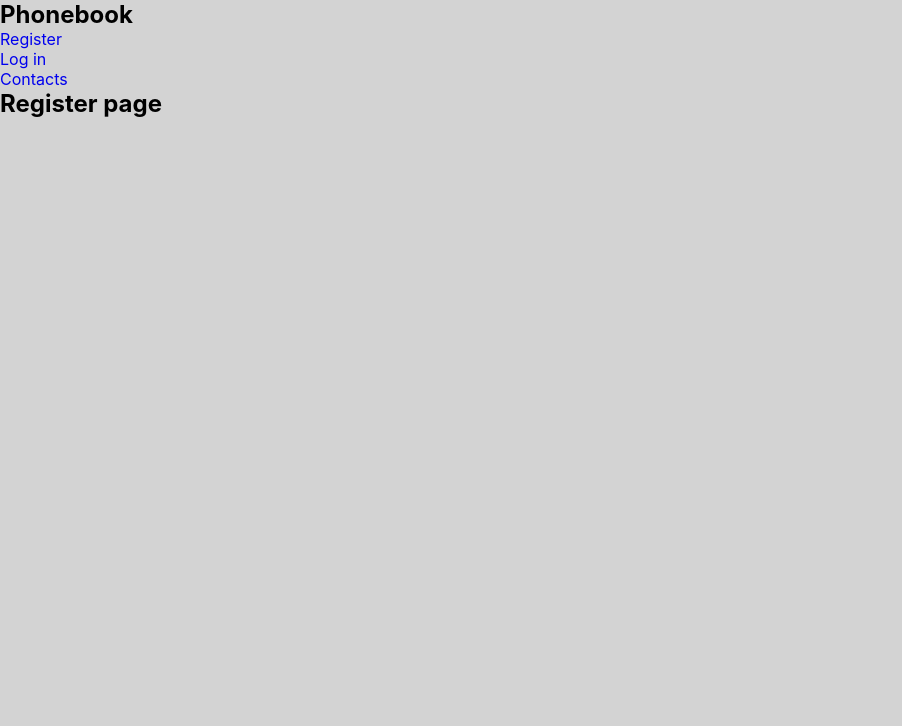
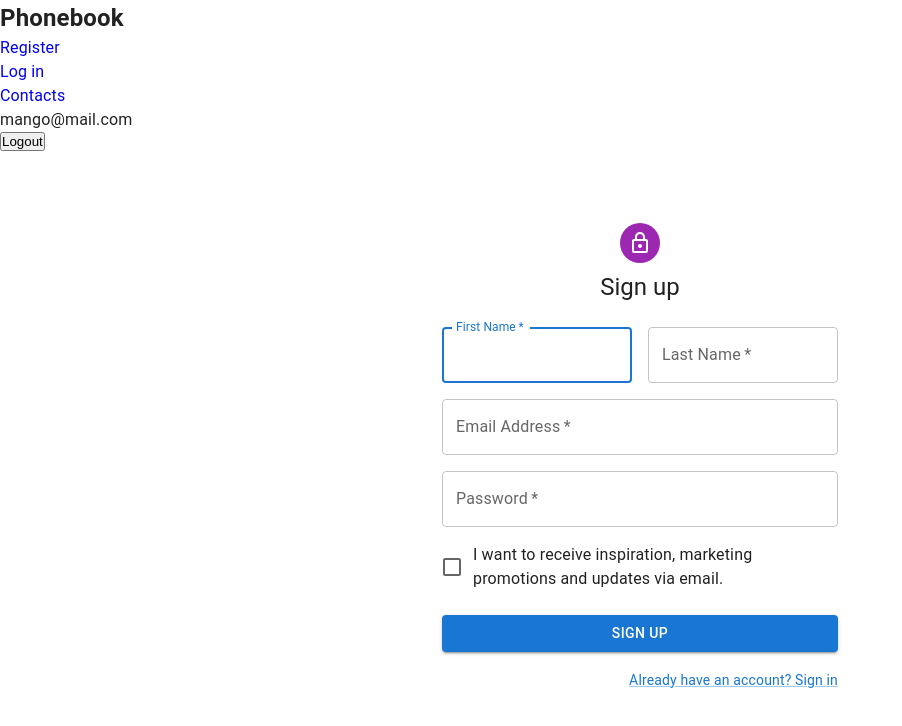
Before and after one commit to OleksandrPM/goit-react-hw-08-phonebook, a React (Create React App) app: page /goit-react-hw-08-phonebook/register in a window 1280 px wide. Shown: the top 726 px of the page, without its empty margins (0-902 px from the left). Built offline with nearby package versions, Linux system fonts and the light colour scheme; the HTML template or start-up script is replaced by a standard one.

Commit message:
Added some components

```diff
--- a/package.json
+++ b/package.json
@@ -6,6 +6,7 @@
   "dependencies": {
     "@emotion/react": "^11.11.1",
     "@emotion/styled": "^11.11.0",
+    "@mui/icons-material": "^5.11.16",
     "@mui/material": "^5.13.5",
     "@reduxjs/toolkit": "^1.9.5",
     "@testing-library/jest-dom": "^5.16.3",
--- a/src/components/Layout/Layout.jsx
+++ b/src/components/Layout/Layout.jsx
@@ -2,16 +2,20 @@
 import { Outlet } from 'react-router-dom';
 import css from './Layout.module.css';
 import Navigation from 'components/Navigation';
+import UserMenu from 'components/UserMenu/UserMenu';
 
 // const Loader = lazy(() => import('../Loader'));
 
 export default function Layout() {
+  const isLogin = true; //change on data from store
+
   return (
     <div className={css.page}>
       <header className={css.head}>
         <div className={css.container}>
           <h2>Phonebook</h2>
           <Navigation />
+          {isLogin && <UserMenu />}
         </div>
       </header>
       <main>
--- /dev/null
+++ b/src/components/UserMenu/UserMenu.jsx
@@ -0,0 +1,10 @@
+export default function UserMenu() {
+  const email = 'mango@mail.com'; //change on data from backend
+
+  return (
+    <div>
+      <p>{email}</p>
+      <button>Logout</button>
+    </div>
+  );
+}
--- /dev/null
+++ b/src/components/UserMenu/index.js
@@ -0,0 +1 @@
+export { default } from './UserMenu';
--- a/src/pages/Login/Login.jsx
+++ b/src/pages/Login/Login.jsx
@@ -1,7 +1,122 @@
+import * as React from 'react';
+import Avatar from '@mui/material/Avatar';
+import Button from '@mui/material/Button';
+import CssBaseline from '@mui/material/CssBaseline';
+import TextField from '@mui/material/TextField';
+import FormControlLabel from '@mui/material/FormControlLabel';
+import Checkbox from '@mui/material/Checkbox';
+import Link from '@mui/material/Link';
+import Grid from '@mui/material/Grid';
+import Box from '@mui/material/Box';
+import LockOutlinedIcon from '@mui/icons-material/LockOutlined';
+import Typography from '@mui/material/Typography';
+import Container from '@mui/material/Container';
+import { createTheme, ThemeProvider } from '@mui/material/styles';
+
+// function Copyright(props) {
+//   return (
+//     <Typography
+//       variant="body2"
+//       color="text.secondary"
+//       align="center"
+//       {...props}
+//     >
+//       {'Copyright © '}
+//       <Link color="inherit" href="https://mui.com/">
+//         Your Website
+//       </Link>{' '}
+//       {new Date().getFullYear()}
+//       {'.'}
+//     </Typography>
+//   );
+// }
+
+// TODO remove, this demo shouldn't need to reset the theme.
+
+const defaultTheme = createTheme();
+
 export default function Login() {
+  const handleSubmit = event => {
+    event.preventDefault();
+    const data = new FormData(event.currentTarget);
+    console.log({
+      email: data.get('email'),
+      password: data.get('password'),
+    });
+  };
+
   return (
-    <>
-      <h2>Login page</h2>
-    </>
+    <ThemeProvider theme={defaultTheme}>
+      <Container component="main" maxWidth="xs">
+        <CssBaseline />
+        <Box
+          sx={{
+            marginTop: 8,
+            display: 'flex',
+            flexDirection: 'column',
+            alignItems: 'center',
+          }}
+        >
+          <Avatar sx={{ m: 1, bgcolor: 'secondary.main' }}>
+            <LockOutlinedIcon />
+          </Avatar>
+          <Typography component="h1" variant="h5">
+            Sign in
+          </Typography>
+          <Box
+            component="form"
+            onSubmit={handleSubmit}
+            noValidate
+            sx={{ mt: 1 }}
+          >
+            <TextField
+              margin="normal"
+              required
+              fullWidth
+              id="email"
+              label="Email Address"
+              name="email"
+              autoComplete="email"
+              autoFocus
+            />
+            <TextField
+              margin="normal"
+              required
+              fullWidth
+              name="password"
+              label="Password"
+              type="password"
+              id="password"
+              autoComplete="current-password"
+            />
+            <FormControlLabel
+              control={<Checkbox value="remember" color="primary" />}
+              label="Remember me"
+            />
+            <Button
+              type="submit"
+              fullWidth
+              variant="contained"
+              sx={{ mt: 3, mb: 2 }}
+            >
+              Sign In
+            </Button>
+            <Grid container>
+              <Grid item xs>
+                <Link href="#" variant="body2">
+                  Forgot password?
+                </Link>
+              </Grid>
+              <Grid item>
+                <Link href="#" variant="body2">
+                  {"Don't have an account? Sign Up"}
+                </Link>
+              </Grid>
+            </Grid>
+          </Box>
+        </Box>
+        {/* <Copyright sx={{ mt: 8, mb: 4 }} /> */}
+      </Container>
+    </ThemeProvider>
   );
 }
--- a/src/pages/Register/Register.jsx
+++ b/src/pages/Register/Register.jsx
@@ -1,7 +1,145 @@
+import * as React from 'react';
+import Avatar from '@mui/material/Avatar';
+import Button from '@mui/material/Button';
+import CssBaseline from '@mui/material/CssBaseline';
+import TextField from '@mui/material/TextField';
+import FormControlLabel from '@mui/material/FormControlLabel';
+import Checkbox from '@mui/material/Checkbox';
+import Link from '@mui/material/Link';
+import Grid from '@mui/material/Grid';
+import Box from '@mui/material/Box';
+import LockOutlinedIcon from '@mui/icons-material/LockOutlined';
+import Typography from '@mui/material/Typography';
+import Container from '@mui/material/Container';
+import { createTheme, ThemeProvider } from '@mui/material/styles';
+
+// function Copyright(props) {
+//   return (
+//     <Typography
+//       variant="body2"
+//       color="text.secondary"
+//       align="center"
+//       {...props}
+//     >
+//       {'Copyright © '}
+//       <Link color="inherit" href="https://mui.com/">
+//         Your Website
+//       </Link>{' '}
+//       {new Date().getFullYear()}
+//       {'.'}
+//     </Typography>
+//   );
+// }
+
+// TODO remove, this demo shouldn't need to reset the theme.
+
+const defaultTheme = createTheme();
+
 export default function Register() {
+  const handleSubmit = event => {
+    event.preventDefault();
+    const data = new FormData(event.currentTarget);
+    console.log({
+      email: data.get('email'),
+      password: data.get('password'),
+    });
+  };
+
   return (
-    <>
-      <h2>Register page</h2>
-    </>
+    <ThemeProvider theme={defaultTheme}>
+      <Container component="main" maxWidth="xs">
+        <CssBaseline />
+        <Box
+          sx={{
+            marginTop: 8,
+            display: 'flex',
+            flexDirection: 'column',
+            alignItems: 'center',
+          }}
+        >
+          <Avatar sx={{ m: 1, bgcolor: 'secondary.main' }}>
+            <LockOutlinedIcon />
+          </Avatar>
+          <Typography component="h1" variant="h5">
+            Sign up
+          </Typography>
+          <Box
+            component="form"
+            noValidate
+            onSubmit={handleSubmit}
+            sx={{ mt: 3 }}
+          >
+            <Grid container spacing={2}>
+              <Grid item xs={12} sm={6}>
+                <TextField
+                  autoComplete="given-name"
+                  name="firstName"
+                  required
+                  fullWidth
+                  id="firstName"
+                  label="First Name"
+                  autoFocus
+                />
+              </Grid>
+              <Grid item xs={12} sm={6}>
+                <TextField
+                  required
+                  fullWidth
+                  id="lastName"
+                  label="Last Name"
+                  name="lastName"
+                  autoComplete="family-name"
+                />
+              </Grid>
+              <Grid item xs={12}>
+                <TextField
+                  required
+                  fullWidth
+                  id="email"
+                  label="Email Address"
+                  name="email"
+                  autoComplete="email"
+                />
+              </Grid>
+              <Grid item xs={12}>
+                <TextField
+                  required
+                  fullWidth
+                  name="password"
+                  label="Password"
+                  type="password"
+                  id="password"
+                  autoComplete="new-password"
+                />
+              </Grid>
+              <Grid item xs={12}>
+                <FormControlLabel
+                  control={
+                    <Checkbox value="allowExtraEmails" color="primary" />
+                  }
+                  label="I want to receive inspiration, marketing promotions and updates via email."
+                />
+              </Grid>
+            </Grid>
+            <Button
+              type="submit"
+              fullWidth
+              variant="contained"
+              sx={{ mt: 3, mb: 2 }}
+            >
+              Sign Up
+            </Button>
+            <Grid container justifyContent="flex-end">
+              <Grid item>
+                <Link href="#" variant="body2">
+                  Already have an account? Sign in
+                </Link>
+              </Grid>
+            </Grid>
+          </Box>
+        </Box>
+        {/* <Copyright sx={{ mt: 5 }} /> */}
+      </Container>
+    </ThemeProvider>
   );
 }
```
Also changed, not shown: 1 other file (tests, documents, lock files or other folders).
